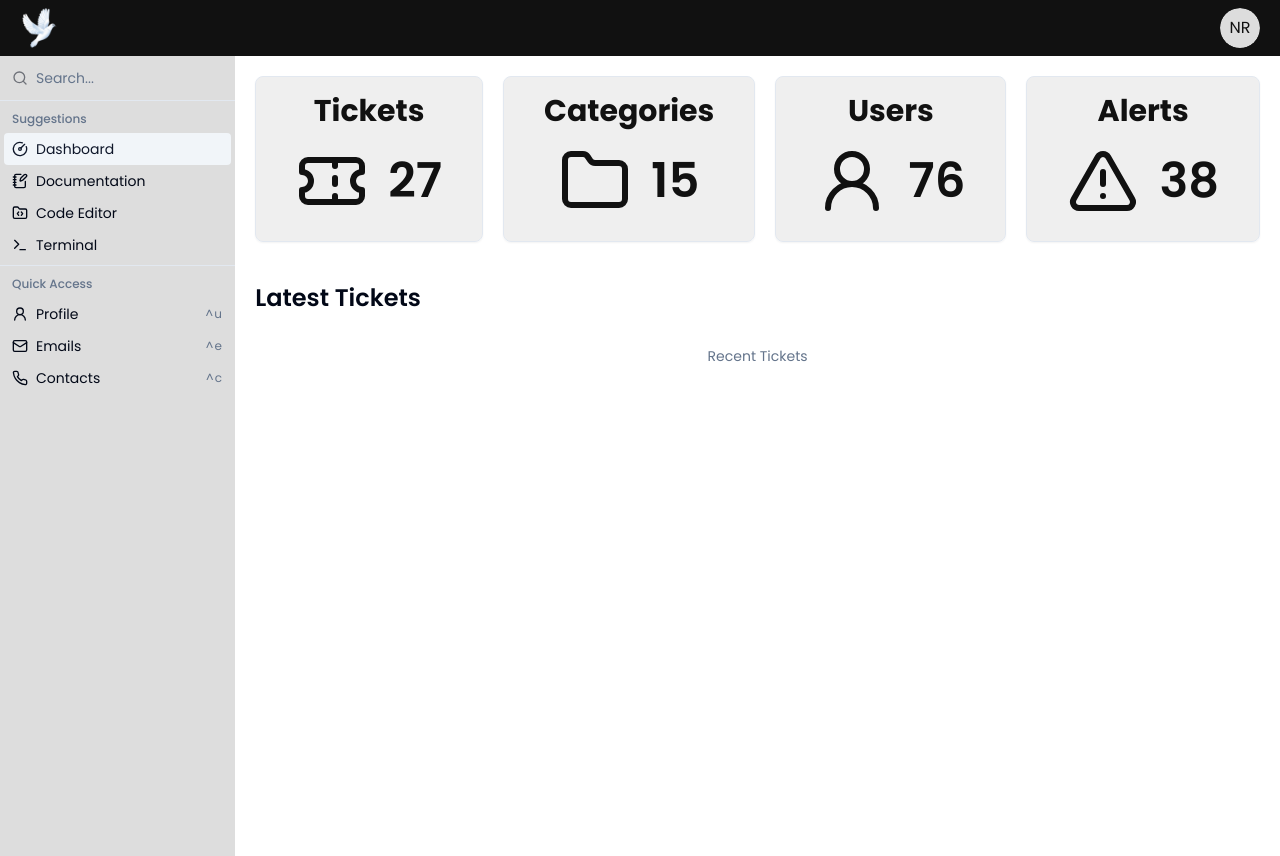
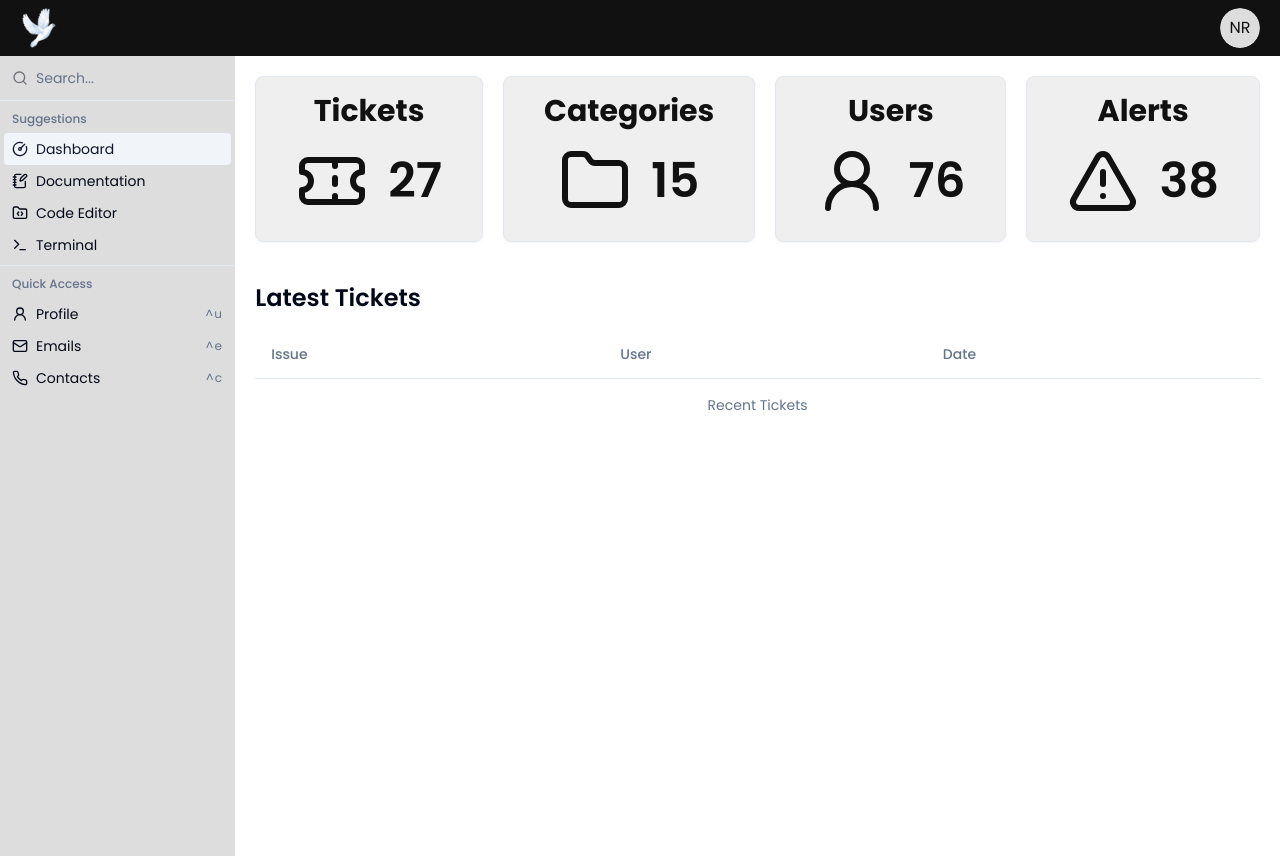
Before and after one commit to Nimira43/Tabularium, a Next.js app: page / in a window 1280 px wide. Built offline with nearby package versions, Linux system fonts and the light colour scheme.

Commit message:
Added TableHeader, and Row with TableHeads

```diff
--- a/components/tickets/TicketsTable.tsx
+++ b/components/tickets/TicketsTable.tsx
@@ -16,6 +16,13 @@ const TicketsTable = ({limit, title}: TicketsTablesProps) => {
       </h3>
       <Table>
         <TableCaption>Recent Tickets </TableCaption>
+        <TableHeader>
+          <TableRow>
+            <TableHead>Issue</TableHead>
+            <TableHead>User</TableHead>
+            <TableHead>Date</TableHead>
+          </TableRow>
+        </TableHeader>
       </Table>
     </div>
   )
```
